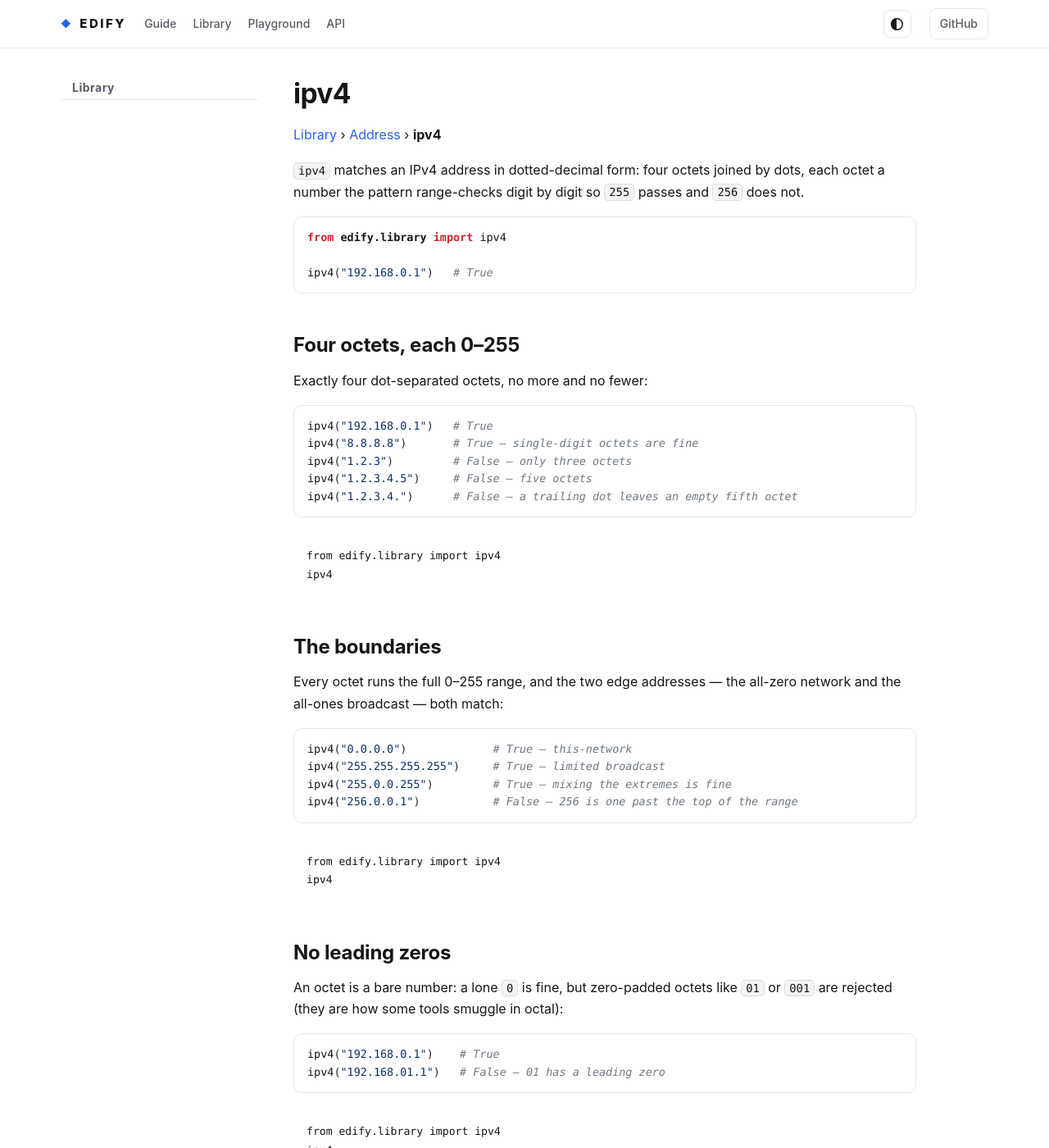
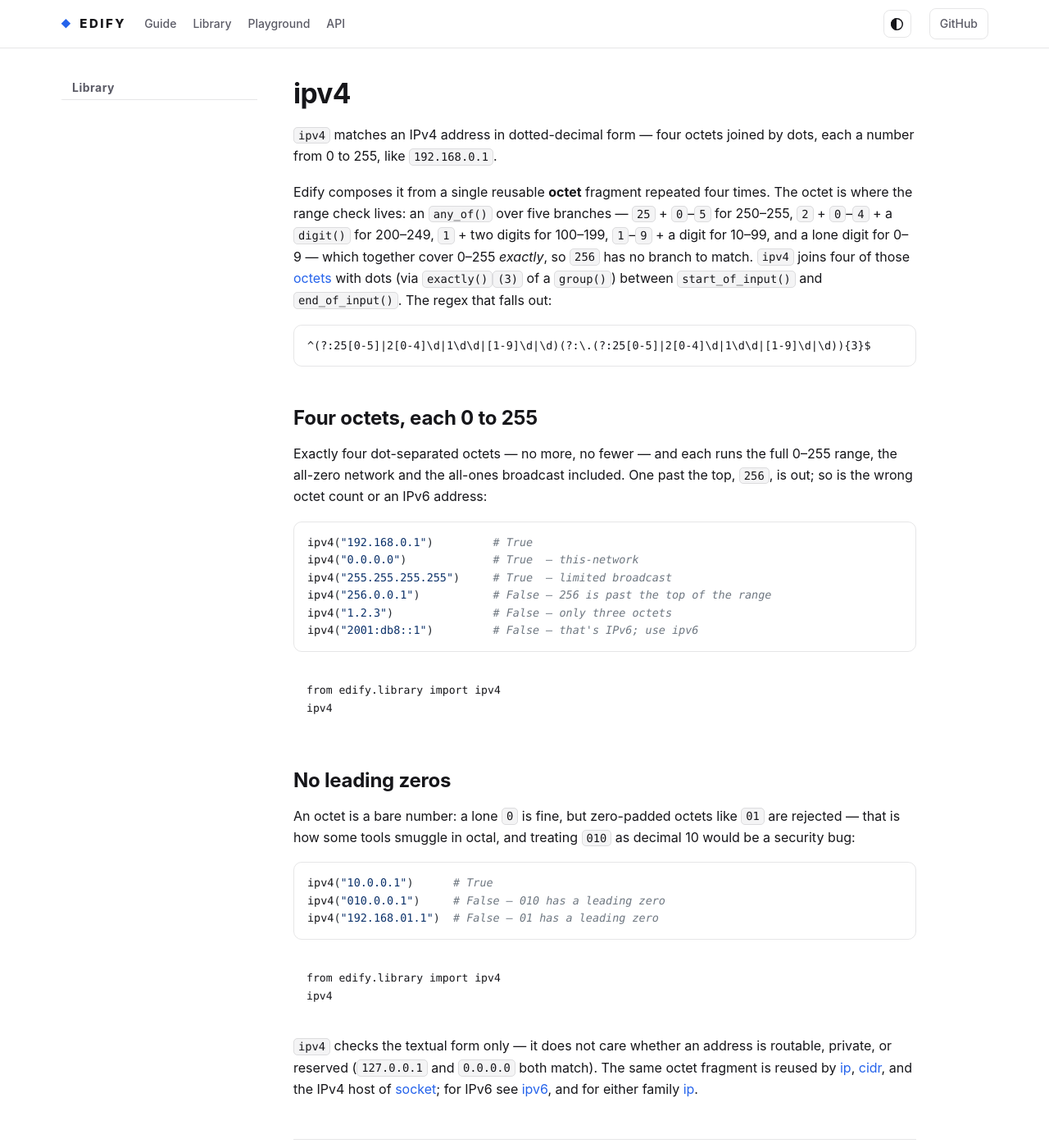
Before and after one commit to luciferreeves/edify, a Sphinx documentation site: the page built from docs/library/address/ipv4.rst, in a window 1280 px wide and 1400 px high. Shown: the whole window at 82% size. Built offline with Sphinx 7.4.7, drawn with Linux system fonts in a browser that asks for light colours; a script that is not in the unit is left out; some of the changed text lies outside the part shown.

Commit message:
docs(library): redesign ipv4 + ipv6 — how-it-works woven into the intro with clickable links and the real regex, per-variant sections with matches+rejects and a playground each, no breadcrumb/Pattern/reject sections, no prev-next on library index

```diff
--- a/docs/_theme/edify/library.html
+++ b/docs/_theme/edify/library.html
@@ -8,7 +8,7 @@
   </aside>
   <main id="main" class="content" role="main">
     {{ body }}
-    {% if prev or next %}
+    {% if (prev or next) and pagename != 'library/index' %}
     <nav class="page-nav" aria-label="Sequential">
       {% if prev %}<a class="page-nav-prev" href="{{ prev.link }}"><span class="page-nav-dir">&larr; Previous</span><span class="page-nav-title">{{ prev.title }}</span></a>{% else %}<span></span>{% endif %}
       {% if next %}<a class="page-nav-next" href="{{ next.link }}"><span class="page-nav-dir">Next &rarr;</span><span class="page-nav-title">{{ next.title }}</span></a>{% endif %}
--- a/docs/library/address/ipv4.rst
+++ b/docs/library/address/ipv4.rst
@@ -1,52 +1,43 @@
 ipv4
 ====
 
-:doc:`Library <../index>` › :doc:`Address <index>` › **ipv4**
+``ipv4`` matches an IPv4 address in dotted-decimal form — four octets joined by
+dots, each a number from 0 to 255, like ``192.168.0.1``.
 
-``ipv4`` matches an IPv4 address in dotted-decimal form: four octets joined by
-dots, each octet a number the pattern range-checks digit by digit so ``255``
-passes and ``256`` does not.
+Edify composes it from a single reusable **octet** fragment repeated four times.
+The octet is where the range check lives: an :func:`~edify.any_of` over five
+branches — ``25`` + ``0``–``5`` for 250–255, ``2`` + ``0``–``4`` + a
+:meth:`~edify.RegexBuilder.digit` for 200–249, ``1`` + two digits for 100–199,
+``1``–``9`` + a digit for 10–99, and a lone digit for 0–9 — which together cover
+0–255 *exactly*, so ``256`` has no branch to match. ``ipv4`` joins four of those
+:doc:`octets <../../guide/composing>` with dots (via
+:meth:`~edify.RegexBuilder.exactly`\ ``(3)`` of a
+:meth:`~edify.RegexBuilder.group`) between
+:meth:`~edify.RegexBuilder.start_of_input` and
+:meth:`~edify.RegexBuilder.end_of_input`. The regex that falls out:
+
+.. code-block:: text
+
+   ^(?:25[0-5]|2[0-4]\d|1\d\d|[1-9]\d|\d)(?:\.(?:25[0-5]|2[0-4]\d|1\d\d|[1-9]\d|\d)){3}$
+
+Four octets, each 0 to 255
+--------------------------
+
+Exactly four dot-separated octets — no more, no fewer — and each runs the full
+0–255 range, the all-zero network and the all-ones broadcast included. One past
+the top, ``256``, is out; so is the wrong octet count or an IPv6 address:
 
 .. code-block:: python
 
-   from edify.library import ipv4
-
-   ipv4("192.168.0.1")   # True
-
-Four octets, each 0–255
------------------------
-
-Exactly four dot-separated octets, no more and no fewer:
-
-.. code-block:: python
-
-   ipv4("192.168.0.1")   # True
-   ipv4("8.8.8.8")       # True — single-digit octets are fine
-   ipv4("1.2.3")         # False — only three octets
-   ipv4("1.2.3.4.5")     # False — five octets
-   ipv4("1.2.3.4.")      # False — a trailing dot leaves an empty fifth octet
+   ipv4("192.168.0.1")         # True
+   ipv4("0.0.0.0")             # True  — this-network
+   ipv4("255.255.255.255")     # True  — limited broadcast
+   ipv4("256.0.0.1")           # False — 256 is past the top of the range
+   ipv4("1.2.3")               # False — only three octets
+   ipv4("2001:db8::1")         # False — that's IPv6; use ipv6
 
 .. edify-playground::
-   :tests: 192.168.0.1|8.8.8.8|1.2.3|1.2.3.4.5
-
-   from edify.library import ipv4
-   ipv4
-
-The boundaries
---------------
-
-Every octet runs the full 0–255 range, and the two edge addresses — the
-all-zero network and the all-ones broadcast — both match:
-
-.. code-block:: python
-
-   ipv4("0.0.0.0")             # True — this-network
-   ipv4("255.255.255.255")     # True — limited broadcast
-   ipv4("255.0.0.255")         # True — mixing the extremes is fine
-   ipv4("256.0.0.1")           # False — 256 is one past the top of the range
-
-.. edify-playground::
-   :tests: 0.0.0.0|255.255.255.255|255.0.0.255|256.0.0.1
+   :tests: 192.168.0.1|0.0.0.0|255.255.255.255|256.0.0.1|1.2.3|2001:db8::1
 
    from edify.library import ipv4
    ipv4
@@ -55,12 +46,14 @@
 ----------------
 
 An octet is a bare number: a lone ``0`` is fine, but zero-padded octets like
-``01`` or ``001`` are rejected (they are how some tools smuggle in octal):
+``01`` are rejected — that is how some tools smuggle in octal, and treating
+``010`` as decimal 10 would be a security bug:
 
 .. code-block:: python
 
-   ipv4("192.168.0.1")    # True
-   ipv4("192.168.01.1")   # False — 01 has a leading zero
+   ipv4("10.0.0.1")      # True
+   ipv4("010.0.0.1")     # False — 010 has a leading zero
+   ipv4("192.168.01.1")  # False — 01 has a leading zero
 
 .. edify-playground::
    :tests: 10.0.0.1|192.168.0.1|010.0.0.1|192.168.01.1
@@ -68,60 +61,7 @@
    from edify.library import ipv4
    ipv4
 
-What it rejects
----------------
-
-.. code-block:: python
-
-   ipv4("2001:db8::1")   # False — that's IPv6 (use ipv6)
-   ipv4("1.2.3")         # False — wrong octet count
-   ipv4("999.1.1.1")     # False — octet out of range
-   ipv4("abc")           # False — not numeric
-
-.. edify-playground::
-   :tests: 192.168.0.1|2001:db8::1|999.1.1.1|abc
-
-   from edify.library import ipv4
-   ipv4
-
 ``ipv4`` checks the textual form only — it does not care whether an address is
-routable, private, or reserved (``127.0.0.1`` and ``0.0.0.0`` both match). Use
-:doc:`ipv6` for IPv6, :doc:`ip` for "either family", or :doc:`cidr` for a network
-block.
-
-How it's created
-----------------
-
-The heart of ``ipv4`` is a single **octet** — an :func:`~edify.any_of` over five
-range branches that together cover 0–255 exactly, which is why ``256`` fails
-where ``255`` passes. ``ipv4`` anchors that octet with
-:meth:`~edify.RegexBuilder.start_of_input` / :meth:`~edify.RegexBuilder.end_of_input`
-and repeats it four times, joined by dots via :meth:`~edify.RegexBuilder.exactly`
-and :meth:`~edify.RegexBuilder.group`:
-
-.. code-block:: python
-
-   from edify import Pattern, any_of
-
-   octet = any_of(
-       Pattern().string("25").any_of().range("0", "5").end(),   # 250–255
-       Pattern().char("2").any_of().range("0", "4").end().digit(),  # 200–249
-       Pattern().char("1").digit().digit(),                     # 100–199
-       Pattern().any_of().range("1", "9").end().digit(),        # 10–99
-       Pattern().digit(),                                       # 0–9
-   )
-   ipv4 = (
-       Pattern().start_of_input()
-       .use(octet).exactly(3).group().char(".").use(octet).end()
-       .end_of_input()
-   )
-
-That same octet construction is reused by :doc:`ip`, :doc:`cidr`, and the IPv4
-host of :doc:`socket`.
-
-Pattern
--------
-
-.. code-block:: text
-
-   ^(?:25[0-5]|2[0-4]\d|1\d\d|[1-9]\d|\d)(?:\.(?:25[0-5]|2[0-4]\d|1\d\d|[1-9]\d|\d)){3}$
+routable, private, or reserved (``127.0.0.1`` and ``0.0.0.0`` both match). The
+same octet fragment is reused by :doc:`ip`, :doc:`cidr`, and the IPv4 host of
+:doc:`socket`; for IPv6 see :doc:`ipv6`, and for either family :doc:`ip`.
```
Also changed, not shown: docs/library/address/ipv6.rst (+39 -78 lines).
